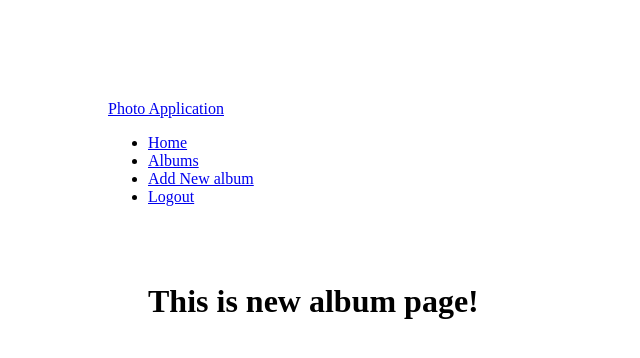
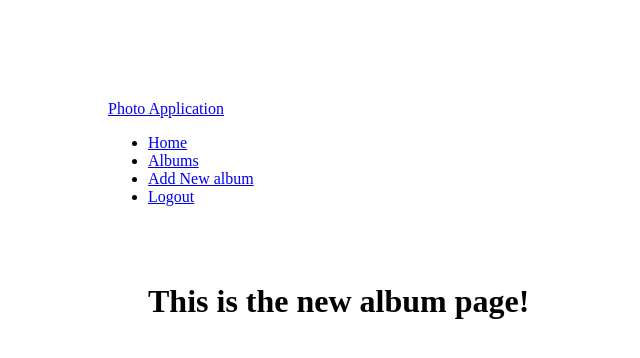
Before and after one commit to amyhliao/photoApp, a website: page views/new_album.html in a window 1280 px wide. Shown: the whole page, without its empty margins (0-640 px from the left). Drawn offline with Linux system fonts and the light colour scheme.

Commit message:
Fix grammar on new album view

```diff
--- a/views/new_album.html
+++ b/views/new_album.html
@@ -21,7 +21,7 @@
         </div>
       </nav>
       <div class="jumbotron"  style="padding:40px;">
-        <h1>This is new album page!</h1>
+        <h1>This is the new album page!</h1>
       </div>
     </div>
   </body>
```
